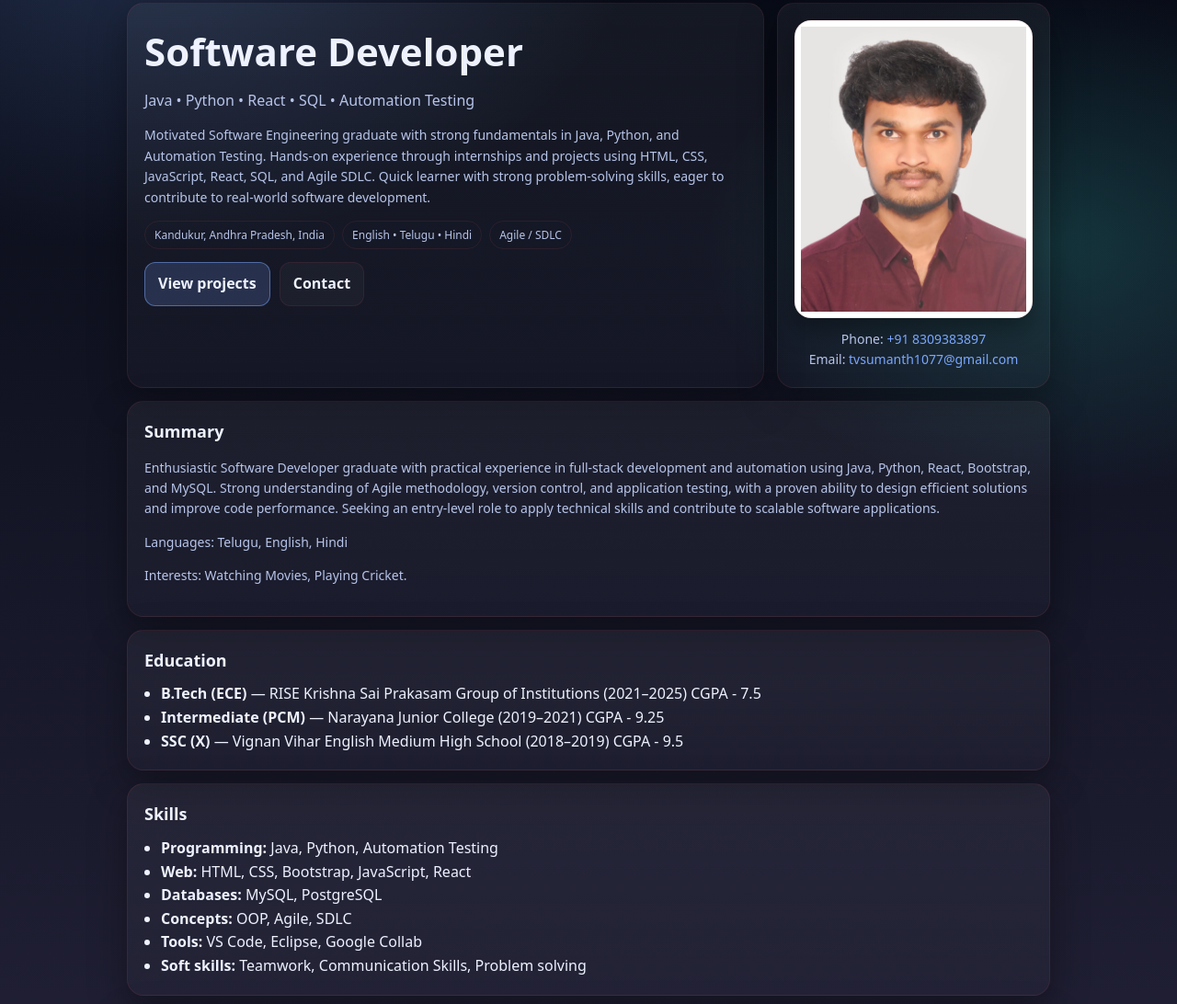
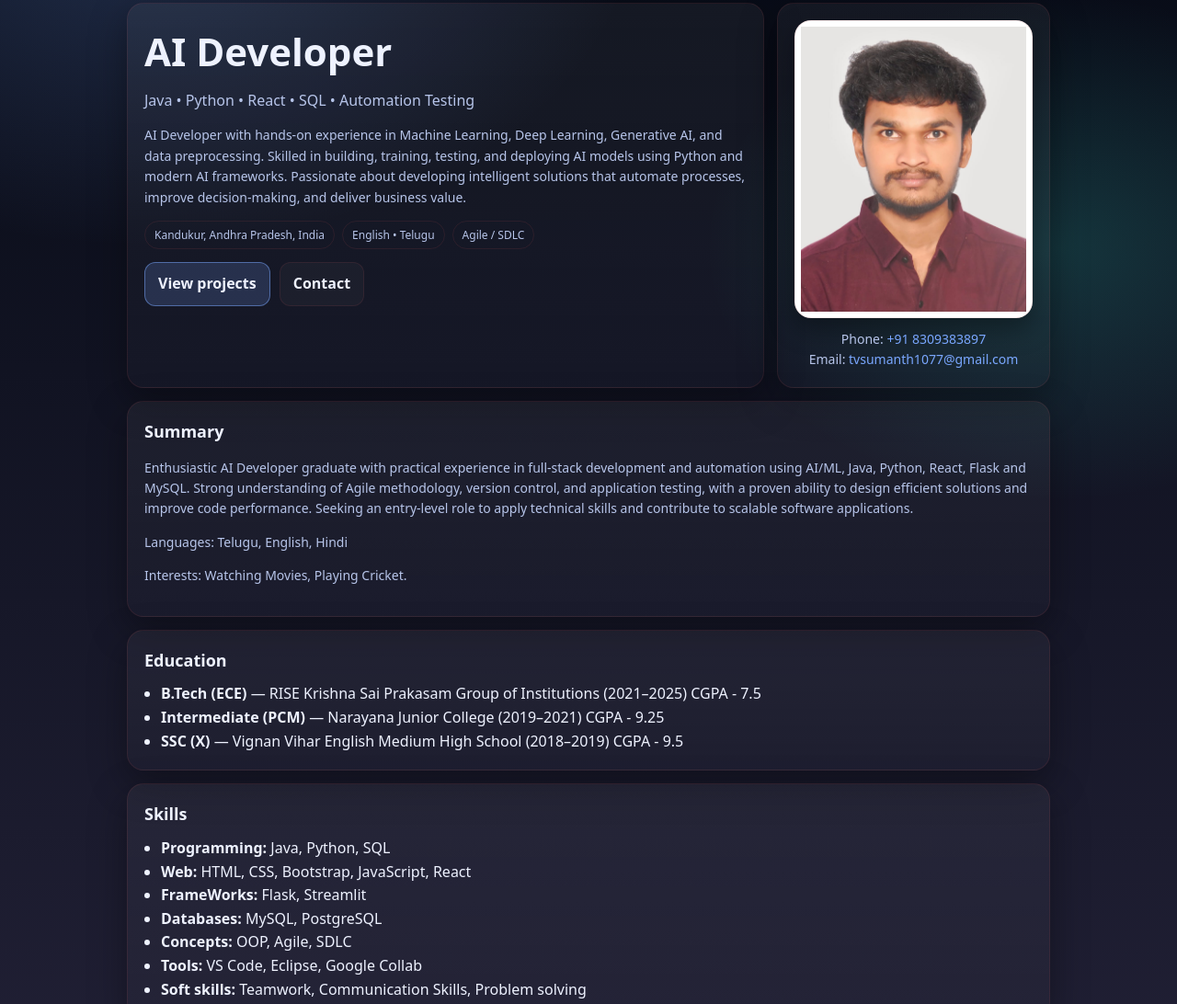
Before and after one commit to sumanth-1077/portfolio, a plain HTML site: page index.html in a window 1280 px wide. Shown: the part 92-1184 px from the top of the page at 92% size. Drawn offline with Linux system fonts and the light colour scheme.

Commit message:
index.html

```diff
--- a/index.html
+++ b/index.html
@@ -204,16 +204,14 @@
   <main class="container">
     <section class="hero">
       <div class="card">
-        <h1>Software Developer</h1>
+        <h1>AI Developer</h1>
         <p class="subtitle">Java • Python • React • SQL • Automation Testing</p>
         <p class="muted">
-          Motivated Software Engineering graduate with strong fundamentals in Java, Python, and Automation Testing.
-          Hands-on experience through internships and projects using HTML, CSS, JavaScript, React, SQL, and Agile SDLC.
-          Quick learner with strong problem-solving skills, eager to contribute to real-world software development.
+          AI Developer with hands-on experience in Machine Learning, Deep Learning, Generative AI, and data preprocessing. Skilled in building, training, testing, and deploying AI models using Python and modern AI frameworks. Passionate about developing intelligent solutions that automate processes, improve decision-making, and deliver business value.
         </p>
         <div class="chips">
           <span class="chip">Kandukur, Andhra Pradesh, India</span>
-          <span class="chip">English • Telugu • Hindi</span>
+          <span class="chip">English • Telugu </span>
           <span class="chip">Agile / SDLC</span>
         </div>
         <div class="cta">
@@ -237,7 +235,7 @@
       <div class="card span-12">
         <h2>Summary</h2>
         <p class="muted">
-          Enthusiastic Software Developer graduate with practical experience in full-stack development and automation using Java, Python, React, Bootstrap, and MySQL. Strong understanding of Agile methodology, version control, and application testing, with a proven ability to design efficient solutions and improve code performance. Seeking an entry-level role to apply technical skills and contribute to scalable software applications.
+          Enthusiastic AI Developer graduate with practical experience in full-stack development and automation using AI/ML, Java, Python, React, Flask and MySQL. Strong understanding of Agile methodology, version control, and application testing, with a proven ability to design efficient solutions and improve code performance. Seeking an entry-level role to apply technical skills and contribute to scalable software applications.
         </p>
         <p class="muted">Languages: Telugu, English, Hindi</p>
         <p class="muted">Interests: Watching Movies, Playing Cricket.</p>
@@ -259,8 +257,9 @@
       <div class="card span-12">
         <h2>Skills</h2>
         <ul>
-          <li><strong>Programming:</strong> Java, Python, Automation Testing</li>
+          <li><strong>Programming:</strong> Java, Python, SQL</li>
           <li><strong>Web:</strong> HTML, CSS, Bootstrap, JavaScript, React</li>
+          <li><strong>FrameWorks:</strong> Flask, Streamlit</li>
           <li><strong>Databases:</strong> MySQL, PostgreSQL</li>
           <li><strong>Concepts:</strong> OOP, Agile, SDLC</li>
           <li><strong>Tools:</strong> VS Code, Eclipse, Google Collab</li>
```
